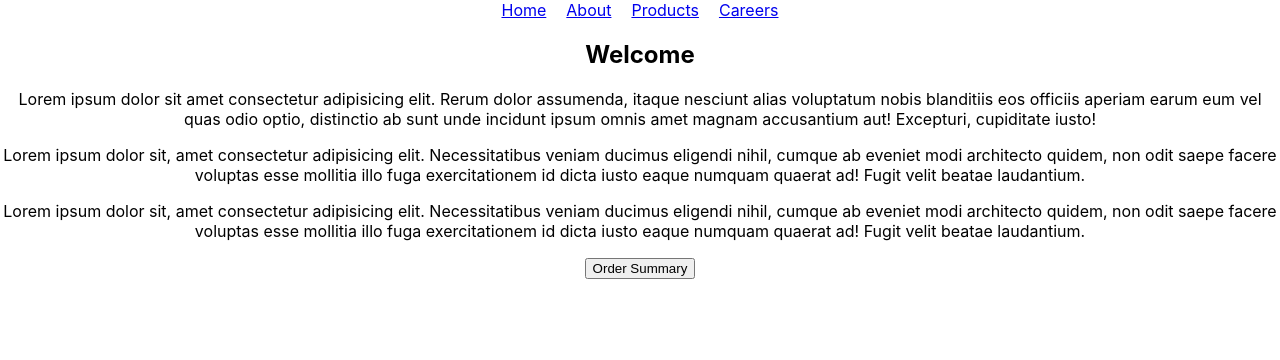
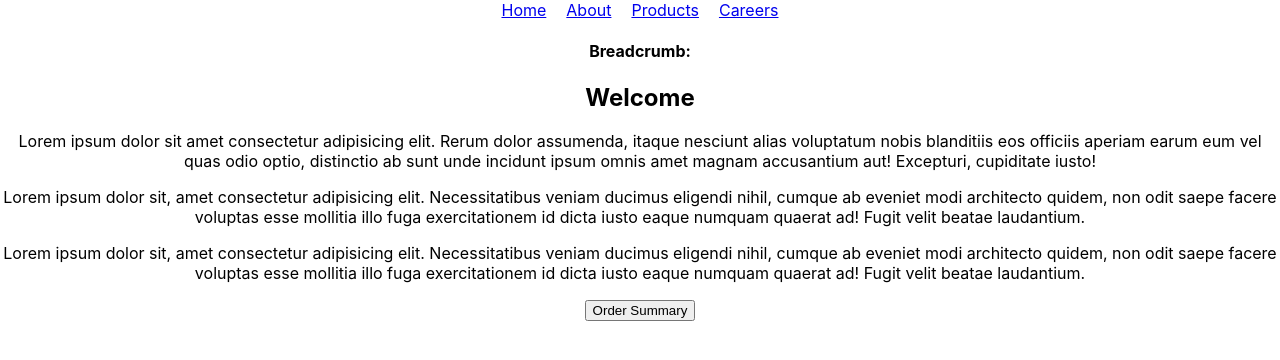
Before and after one commit to musafci/react-router, a React (Create React App) app: page / in a window 1280 px wide. Shown: the top 360 px of the page. Built offline with nearby package versions, Linux system fonts and the light colour scheme.

Commit message:
Making Breadcrumbs (useLocation hook)

```diff
--- /dev/null
+++ b/src/components/Breadcrumb.jsx
@@ -0,0 +1,26 @@
+import { useLocation, Link } from "react-router-dom"
+
+export default function Breadcrumbs() {
+  const location = useLocation()
+
+  let currentLink = ''
+
+  const crumbs = location.pathname.split('/')
+    .filter(crumb => crumb !== '')
+    .map(crumb => {
+      currentLink += `/${crumb}`
+
+      return (
+        <div className="crumb" key={crumb}>
+            <Link to={currentLink}>{crumb}</Link>
+        </div>
+      )
+    })
+
+  return (
+    <div className="breadcrumbs">
+        <h4>Breadcrumb: </h4>
+        {crumbs}
+    </div>
+  )
+}
--- a/src/layouts/RootLayout.js
+++ b/src/layouts/RootLayout.js
@@ -1,4 +1,5 @@
 import { NavLink, Outlet } from 'react-router-dom'
+import Breadcrumb from '../components/Breadcrumb'
 
 const RootLayout = () => {
   return (
@@ -14,6 +15,7 @@ const RootLayout = () => {
 		</header>
 
         <main>
+            <Breadcrumb/>
             <Outlet/>
         </main>
     </div>
```
